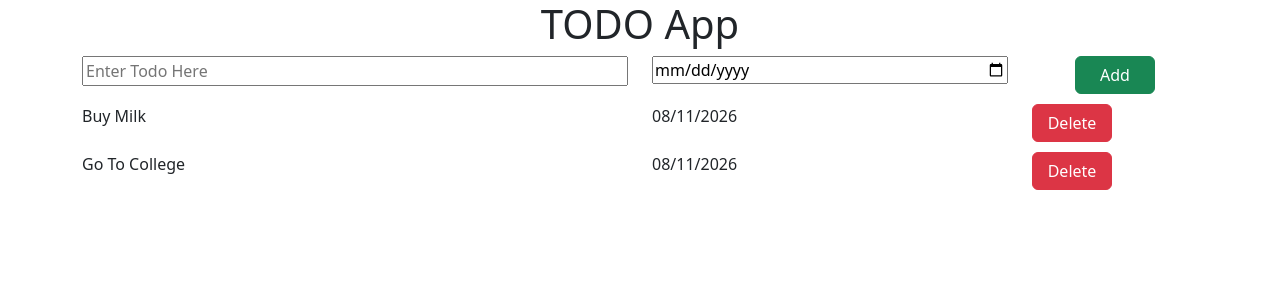
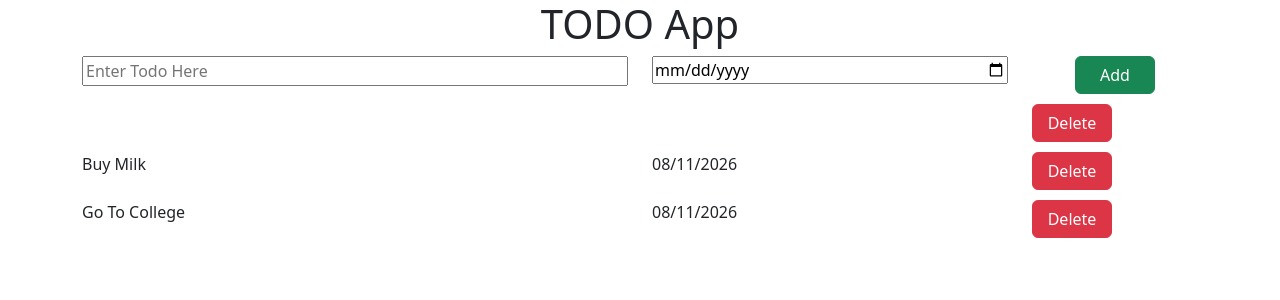
Before and after one commit to prince-kr-gupta/todo-app, a React (Vite) app: page / in a window 1280 px wide. Shown: the top 300 px of the page. Built offline with nearby package versions, Linux system fonts and the light colour scheme.

Commit message:
Adding TodoItem only

```diff
--- a/src/App.jsx
+++ b/src/App.jsx
@@ -2,6 +2,7 @@ import AddTodo from "./components/AddTodo";
 import AppName from "./components/AppName";
 import TodoItem1 from "./components/TodoItem1";
 import TodoItem2 from "./components/TodoItem2";
+import TodoItem from "./components/TodoItem";
 import "./App.css";
 
 function App() {
@@ -11,6 +12,7 @@ function App() {
   <AppName />
   <AddTodo />
   <div className="items-container">
+    <TodoItem />
     <TodoItem1 />
   <TodoItem2 />
   </div>
```
